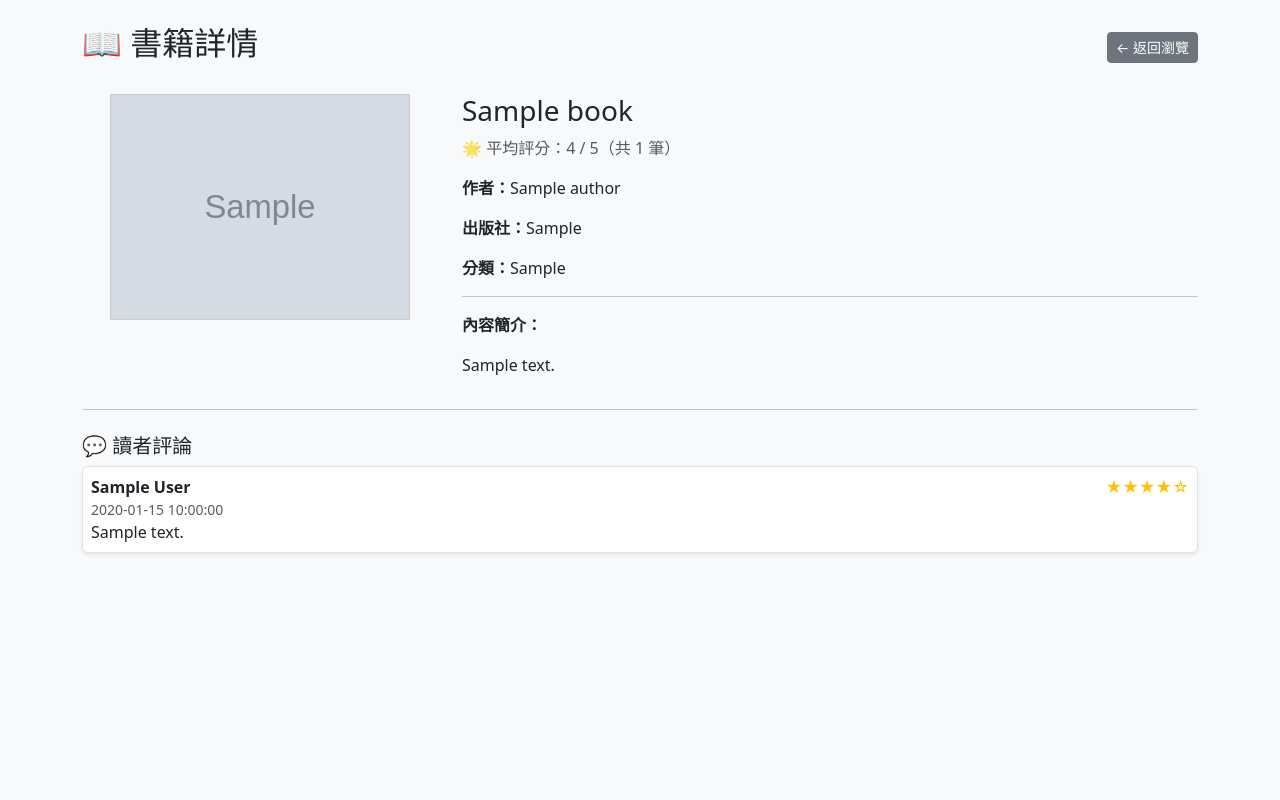
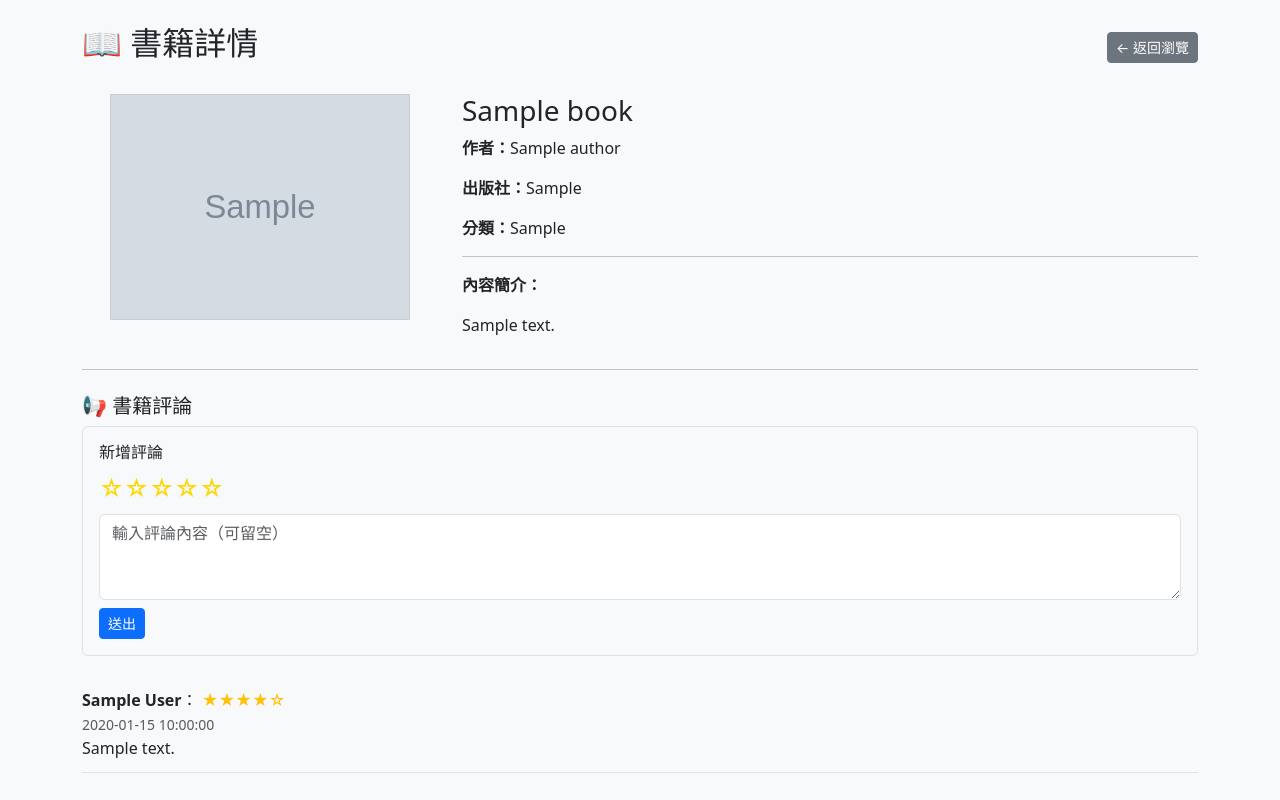
Before and after one commit to liao-046/book-sharing-system, a PHP site: page /book-sharing-system/frontend/book_detail.php?book_id=1 in a window 1280 px wide. Run offline with PHP 8.4, Linux system fonts and the light colour scheme; tables that the repository leaves empty hold one stand-in row (values such as "Sample post"); grey boxes marked "Sample" are stand-in pictures.

Commit message:
Refactor book_detail.php to streamline review loading and rendering; implement dynamic review display for user and others, and enhance UI for star ratings.

```diff
--- a/frontend/book_detail.php
+++ b/frontend/book_detail.php
@@ -9,10 +9,6 @@ if (!$book_id) {
   exit;
 }
 
-$user_id = $_SESSION['user_id'] ?? null;
-$user_name = $_SESSION['user_name'] ?? null;
-
-// 書籍資料
 $stmt = $pdo->prepare("
   SELECT b.book_id, b.title, b.publisher, b.category, b.cover_url, b.description,
          GROUP_CONCAT(a.name SEPARATOR ', ') AS authors
@@ -24,35 +20,14 @@ $stmt = $pdo->prepare("
 ");
 $stmt->execute([$book_id]);
 $book = $stmt->fetch(PDO::FETCH_ASSOC);
+
 if (!$book) {
   echo "找不到這本書";
   exit;
 }
 
-// 平均評分
-$stmt = $pdo->prepare("SELECT AVG(rating) AS avg_rating, COUNT(*) AS total FROM review WHERE book_id = ?");
-$stmt->execute([$book_id]);
-$summary = $stmt->fetch();
-
-// 所有評論（含自己）
-$stmt = $pdo->prepare("
-  SELECT r.user_id, u.name AS user_name, r.rating, r.comment, r.create_time
-  FROM review r
-  JOIN user u ON r.user_id = u.user_id
-  WHERE r.book_id = ?
-  ORDER BY r.create_time DESC
-");
-$stmt->execute([$book_id]);
-$all_reviews = $stmt->fetchAll(PDO::FETCH_ASSOC);
-
-// 自己的評論（如果有）
-$my_review = null;
-foreach ($all_reviews as $r) {
-  if ($r['user_id'] == $user_id) {
-    $my_review = $r;
-    break;
-  }
-}
+$user_id = $_SESSION['user_id'] ?? null;
+$user_name = $_SESSION['user_name'] ?? null;
 ?>
 <!DOCTYPE html>
 <html lang="zh-Hant">
@@ -63,16 +38,14 @@ foreach ($all_reviews as $r) {
   <style>
     body { background-color: #f8f9fa; }
     .book-cover {
-      width: 100%; max-width: 300px; object-fit: cover; border: 1px solid #ccc;
+      width: 100%;
+      max-width: 300px;
+      height: auto;
+      border: 1px solid #ccc;
+      object-fit: cover;
     }
-    .star {
-      font-size: 24px;
-      cursor: pointer;
-      color: #ccc;
-    }
-    .star.selected {
-      color: #ffc107;
-    }
+    .star { font-size: 1.5rem; color: gold; cursor: pointer; }
+    .star:hover, .star:hover ~ .star { color: orange; }
   </style>
 </head>
 <body>
@@ -89,14 +62,11 @@ foreach ($all_reviews as $r) {
 
   <div class="row">
     <div class="col-md-4 text-center">
-      <img src="<?= htmlspecialchars($book['cover_url']) ?>" class="book-cover"
+      <img src="<?= htmlspecialchars($book['cover_url']) ?>" alt="封面" class="book-cover"
            onerror="this.src='/book-sharing-system/assets/img/default_cover.png'">
     </div>
     <div class="col-md-8">
       <h3><?= htmlspecialchars($book['title']) ?></h3>
-      <?php if ($summary && $summary['total'] > 0): ?>
-        <p class="text-muted">🌟 平均評分：<?= round($summary['avg_rating'], 1) ?> / 5（共 <?= $summary['total'] ?> 筆）</p>
-      <?php endif; ?>
       <p><strong>作者：</strong><?= htmlspecialchars($book['authors']) ?: '未知' ?></p>
       <p><strong>出版社：</strong><?= htmlspecialchars($book['publisher']) ?: '未知' ?></p>
       <p><strong>分類：</strong><?= htmlspecialchars($book['category']) ?: '無' ?></p>
@@ -106,97 +76,141 @@ foreach ($all_reviews as $r) {
     </div>
   </div>
 
-  <!-- 所有他人評論 -->
-  <?php if (count($all_reviews) > 0): ?>
+  <!-- 評論區 -->
   <hr>
-    <div class="my-4">
-      <h5>💬 讀者評論</h5>
-      <?php foreach ($all_reviews as $r): ?>
-        <?php if ($r['user_id'] != ($user_id ?? -1)): ?>
-          <div class="border rounded p-2 mb-2 bg-white shadow-sm">
-            <div class="d-flex justify-content-between">
-              <strong><?= htmlspecialchars($r['user_name']) ?></strong>
-              <div class="text-warning"><?= str_repeat('★', $r['rating']) . str_repeat('☆', 5 - $r['rating']) ?></div>
+  <h5 class="mt-4">📢 書籍評論</h5>
+  <div id="myReviewSection" class="mb-4"></div>
+  <div id="otherReviewsSection"></div>
 </div>
-            <div class="text-muted small"><?= $r['create_time'] ?></div>
-            <div><?= nl2br(htmlspecialchars($r['comment'])) ?></div>
-          </div>
-        <?php endif; ?>
-      <?php endforeach; ?>
-    </div>
-  <?php endif; ?>
 
-  <!-- 自己的評論 -->
-  <?php if ($user_id): ?>
-    <div class="border rounded p-3 mb-3 bg-light">
+<script>
+const bookId = <?= json_encode($book_id) ?>;
+
+function loadReviews() {
+  fetch(`/book-sharing-system/backend/get_review.php?book_id=${bookId}`)
+    .then(res => res.json())
+    .then(data => {
+      const myReviewSection = document.getElementById('myReviewSection');
+      const otherReviewsSection = document.getElementById('otherReviewsSection');
+      myReviewSection.innerHTML = '';
+      otherReviewsSection.innerHTML = '';
+
+      if (!data.success || !data.reviews) return;
+
+      const userId = <?= json_encode($user_id) ?>;
+      let myReview = data.reviews.find(r => r.user_id == userId);
+
+      if (myReview) {
+        myReviewSection.innerHTML = `
+          <div class="border rounded p-3 bg-light">
             <div class="d-flex justify-content-between align-items-center">
-    <h6 class="mb-1">我的評論</h6>
+              <h6>我的評論</h6>
               <div>
                 <button class="btn btn-sm btn-outline-primary me-2" onclick="editReview()">✏️ 編輯</button>
                 <button class="btn btn-sm btn-outline-danger" onclick="deleteReview()">🗑️ 刪除</button>
               </div>
             </div>
-  <!-- 評分星星與評論內容顯示... -->
+            <div class="text-warning my-2">${renderStars(myReview.rating)}</div>
+            <p class="mb-0">${myReview.comment || '（無內容）'}</p>
           </div>
-  <?php endif; ?>
+        `;
+      } else {
+        myReviewSection.innerHTML = `
+          <div class="border p-3 rounded">
+            <h6 class="mb-2">新增評論</h6>
+            <div id="starForm" class="mb-2 text-warning">${renderStarInput(0)}</div>
+            <textarea id="commentInput" class="form-control mb-2" rows="3" placeholder="輸入評論內容（可留空）"></textarea>
+            <button class="btn btn-primary btn-sm" onclick="submitReview()">送出</button>
           </div>
+        `;
+        addStarInputEvents();
+      }
 
-<script>
-  document.querySelectorAll('.star').forEach(star => {
-    star.addEventListener('click', function () {
-      const value = this.dataset.value;
-      document.getElementById('ratingInput').value = value;
-
-      document.querySelectorAll('.star').forEach(s => {
-        s.classList.toggle('selected', s.dataset.value <= value);
+      data.reviews
+        .filter(r => r.user_id != userId)
+        .forEach(r => {
+          const div = document.createElement('div');
+          div.className = 'border-bottom py-2';
+          div.innerHTML = `
+            <strong>${r.user_name}</strong>：
+            <span class="text-warning">${renderStars(r.rating)}</span><br>
+            <small class="text-muted">${r.create_time}</small><br>
+            ${r.comment ? `<p class="mb-1">${r.comment}</p>` : ''}
+          `;
+          otherReviewsSection.appendChild(div);
         });
     });
+}
+
+function renderStars(score) {
+  return '★'.repeat(score) + '☆'.repeat(5 - score);
+}
+
+function renderStarInput(score) {
+  return Array.from({ length: 5 }, (_, i) =>
+    `<span class="star" data-score="${i + 1}">${i < score ? '★' : '☆'}</span>`
+  ).join('');
+}
+
+function addStarInputEvents() {
+  document.querySelectorAll('#starForm .star').forEach(star => {
+    star.onclick = () => {
+      const score = parseInt(star.dataset.score);
+      document.getElementById('starForm').innerHTML = renderStarInput(score);
+      document.getElementById('starForm').dataset.score = score;
+      addStarInputEvents();
+    };
   });
+}
 
-  document.getElementById('reviewForm')?.addEventListener('submit', async e => {
-    e.preventDefault();
-    const form = e.target;
-    const data = new URLSearchParams(new FormData(form));
+function submitReview() {
+  const rating = parseInt(document.getElementById('starForm').dataset.score || 0);
+  const comment = document.getElementById('commentInput').value.trim();
+  if (!rating) return alert('請點選星星評分');
 
-    const res = await fetch('/book-sharing-system/backend/<?= $my_review ? 'update_review.php' : 'add_review.php' ?>', {
+  fetch('/book-sharing-system/backend/add_review.php', {
     method: 'POST',
     credentials: 'include',
     headers: { 'Content-Type': 'application/x-www-form-urlencoded' },
-      body: data
-    });
-    const result = await res.json();
-    if (result.success) {
-      alert('✅ 評論已送出！');
-      location.reload();
-    } else {
-      alert('❌ ' + (result.message || '評論失敗'));
-    }
-  });
-
-
-function deleteReview() {
-  if (!confirm("確定要刪除你的評論嗎？")) return;
-
-  fetch('/book-sharing-system/backend/delete_review.php', {
-    method: 'POST',
-    headers: { 'Content-Type': 'application/x-www-form-urlencoded' },
-    credentials: 'include',
-    body: new URLSearchParams({
-      book_id: <?= json_encode($book_id) ?>
-    })
+    body: new URLSearchParams({ book_id: bookId, rating, comment })
   })
   .then(res => res.json())
   .then(data => {
     if (data.success) {
-      alert("✅ 評論已刪除");
-      location.reload();
+      alert('✅ 評論成功');
+      loadReviews();
     } else {
-      alert("❌ 刪除失敗：" + data.message);
+      alert('❌ ' + data.message);
     }
-  })
-  .catch(() => alert("❌ 發生錯誤"));
+  });
 }
 
+function deleteReview() {
+  if (!confirm('確定刪除評論？')) return;
+
+  fetch('/book-sharing-system/backend/delete_review.php', {
+    method: 'POST',
+    credentials: 'include',
+    headers: { 'Content-Type': 'application/x-www-form-urlencoded' },
+    body: new URLSearchParams({ book_id: bookId })
+  })
+  .then(res => res.json())
+  .then(data => {
+    if (data.success) {
+      alert('已刪除');
+      loadReviews();
+    } else {
+      alert('❌ 無法刪除');
+    }
+  });
+}
+
+function editReview() {
+  // 同 submitReview，可擴充為可編輯介面（略）
+  alert('請先刪除原評論再新增（可改為完整的編輯 UI）');
+}
+
+window.onload = loadReviews;
 </script>
 </body>
 </html>
```
Lines whose indentation alone changed are shown as unchanged.
